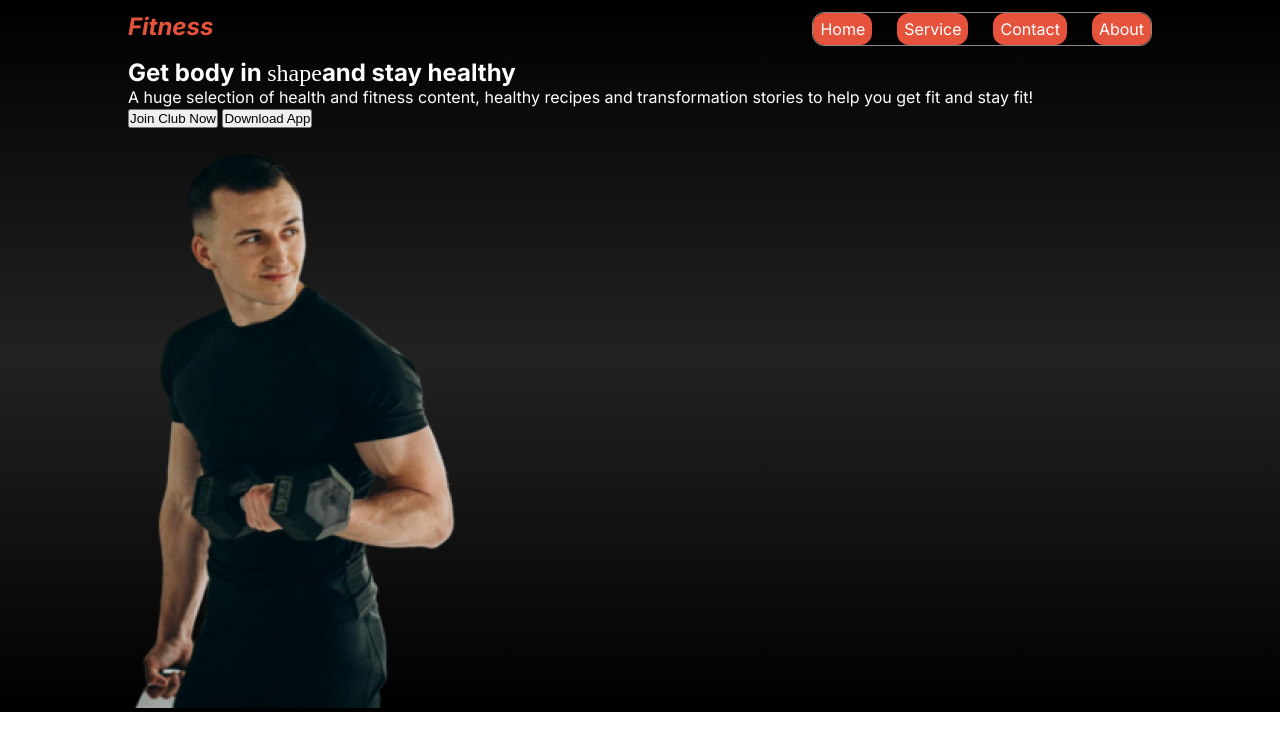
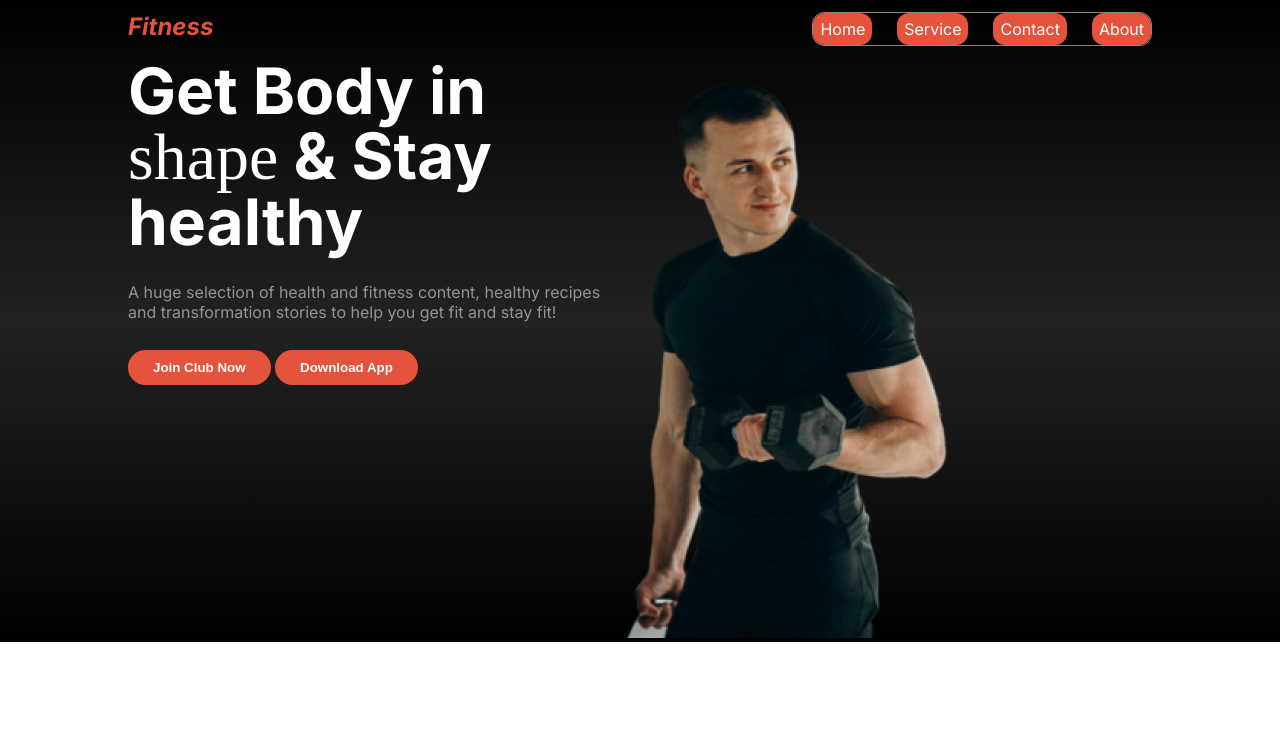
Before and after one commit to farad-alam/Shape-Your-Life, a website: page index.html in a window 1280 px wide. Drawn offline with Linux system fonts and the light colour scheme; a web font is replaced by a local one.

Commit message:
banar context is ready

```diff
--- a/index.html
+++ b/index.html
@@ -1,13 +1,15 @@
 <!DOCTYPE html>
 <html lang="en">
+
 <head>
   <meta charset="UTF-8" />
   <meta name="viewport" content="width=device-width, initial-scale=1.0" />
   <title>Shape Your Life</title>
   <link rel="stylesheet" href="styles/style.css" />
 </head>
+
 <body class="inter-normal">
-    <header class="">
+  <header >
     <div class="header-container container">
       <nav>
         <div class="brand">
@@ -21,11 +23,13 @@
       </nav>
       <section class="banar">
         <div class="banar-context">
-            <h1 class="title">
-              Get body in <span class="love-light-normal">shape</span>and stay
-              healthy
+          <!-- <img src="./assets/exercise4.png" alt=""> -->
+          <h1 class="title text-color-primary">
+            <p>Get Body in</p>
+            <p><span class="love-light-normal">shape</span> & Stay</p>
+            <p>healthy</p>
           </h1>
-            <p>
+          <p class="text-normal text-color-secondary banar-desc">
             A huge selection of health and fitness content, healthy recipes
             and transformation stories to help you get fit and stay fit!
           </p>
@@ -43,4 +47,5 @@
   <main></main>
   <footer></footer>
 </body>
+
 </html>
--- a/styles/style.css
+++ b/styles/style.css
@@ -31,6 +31,25 @@ body {
 .container {
   width: 80%;
   margin: 0 auto;
+}
+.text-normal{
+  font-size: 16px;
+}
+.text-color-primary{
+  color: var(--text-1);
+}
+.text-color-secondary{
+  color: var(--text-2);
+}
+.btn{
+  background-color: var(--secondary-brand-color);
+  color: var(--text-1);
+  font-weight: bold;
+  padding: 10px 25px;
+  border: none;
+  border-radius: 18px;
+  cursor: pointer;
+
 }
 /* HEADER ----------------- */
 header {
@@ -66,5 +85,29 @@ header {
     background-color: var(--secondary-brand-color);
     padding: 6px 7px;
     border-radius: 12px;
+}
+.banar{
+  display: flex;
+}
+.banar-context{
+  /* line-height: 60px; */
+  flex-basis: 48%;
+}
+
+.banar-desc{
+  margin: 28px 0;
+}
+
+.title{
+  font-size: clamp(26px, 4em, 64px);
+  line-height: 65px;
 
 }
+
+.title span{
+  /* display: block; */
+  font-size: 66px;
+}
+.banar-thumbnail{
+  flex-basis: 48%;
+}
```
Also changed, not shown: package.json (added, +8 -0 lines), 1 other file. Lines whose indentation alone changed are shown as unchanged.
